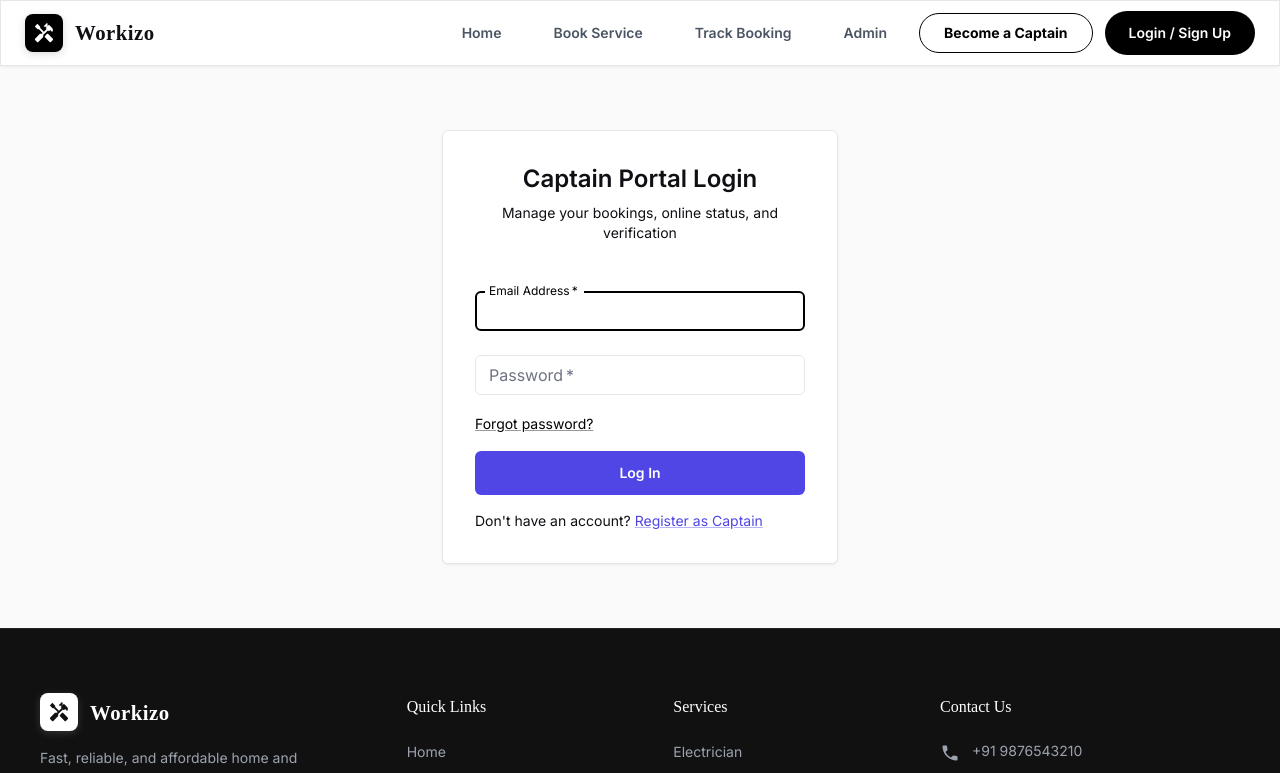
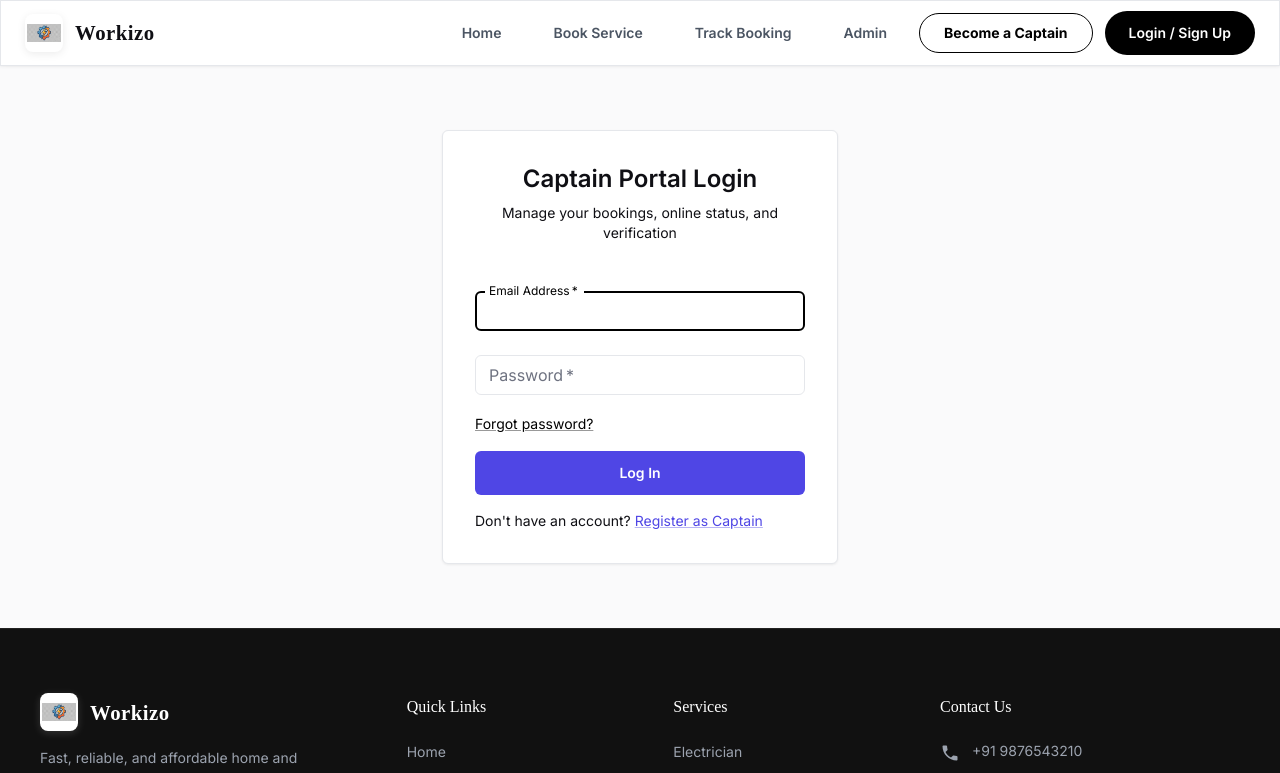
Before and after one commit to VedGoyaniTech/Workizo-A_service_company, a React (Vite) app in the folder frontend/: page /captain/login in a window 1280 px wide. Shown: the top 773 px of the page. Built offline with nearby package versions, Linux system fonts and the light colour scheme.

Commit message:
Replace default handyman icon logo with new gear-lightning logo.png on all customer, admin, and captain layouts

```diff
--- a/frontend/src/layouts/AdminLayout.jsx
+++ b/frontend/src/layouts/AdminLayout.jsx
@@ -101,7 +101,7 @@ const AdminLayout = () => {
               onClick={() => navigate('/admin/dashboard?tab=dashboard')}
               sx={{ display: 'flex', alignItems: 'center', gap: 1.5, cursor: 'pointer' }}
             >
-              <HandymanIcon sx={{ color: '#1A73E8', fontSize: 28 }} />
+              <Box component="img" src="/logo.png" sx={{ width: 32, height: 32, objectFit: 'contain' }} />
               <Box>
                 <Typography
                   variant="h6"
--- a/frontend/src/layouts/CaptainLayout.jsx
+++ b/frontend/src/layouts/CaptainLayout.jsx
@@ -90,7 +90,7 @@ const CaptainLayout = () => {
           borderBottom: '1px solid #1E1E24'
         }}
       >
-        <HandymanIcon sx={{ color: '#1A73E8', fontSize: 28 }} />
+        <Box component="img" src="/logo.png" sx={{ width: 32, height: 32, objectFit: 'contain' }} />
         <Box>
           <Typography
             variant="h6"
--- a/frontend/src/layouts/CustomerLayout.jsx
+++ b/frontend/src/layouts/CustomerLayout.jsx
@@ -75,15 +75,16 @@ const CustomerLayout = () => {
                 sx={{
                   width: 38,
                   height: 38,
-                  bgcolor: '#000000', // Workizo black logo color
+                  bgcolor: '#ffffff',
                   borderRadius: '8px',
                   display: 'flex',
                   alignItems: 'center',
                   justifyContent: 'center',
-                  boxShadow: '0 2px 8px rgba(0, 0, 0, 0.15)'
+                  boxShadow: '0 2px 8px rgba(0, 0, 0, 0.08)',
+                  overflow: 'hidden'
                 }}
               >
-                <HandymanIcon sx={{ color: '#ffffff', fontSize: 22 }} />
+                <Box component="img" src="/logo.png" sx={{ width: 34, height: 34, objectFit: 'contain' }} />
               </Box>
               <Typography
                 variant="h6"
@@ -293,10 +294,11 @@ const CustomerLayout = () => {
                     display: 'flex',
                     alignItems: 'center',
                     justifyContent: 'center',
-                    boxShadow: '0 2px 8px rgba(255, 255, 255, 0.15)'
+                    boxShadow: '0 2px 8px rgba(255, 255, 255, 0.15)',
+                    overflow: 'hidden'
                   }}
                 >
-                  <HandymanIcon sx={{ color: '#111111', fontSize: 22 }} />
+                  <Box component="img" src="/logo.png" sx={{ width: 34, height: 34, objectFit: 'contain' }} />
                 </Box>
                 <Typography
                   variant="h6"
```
Also changed, not shown: frontend/public/logo.png (added).
